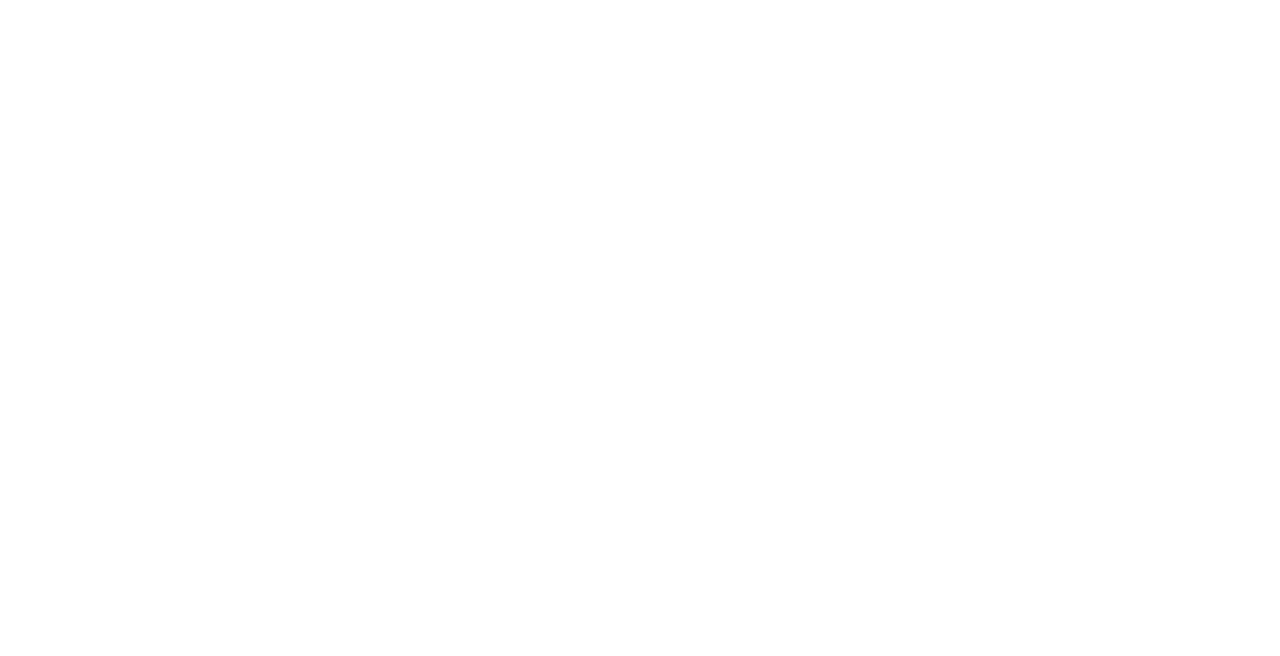
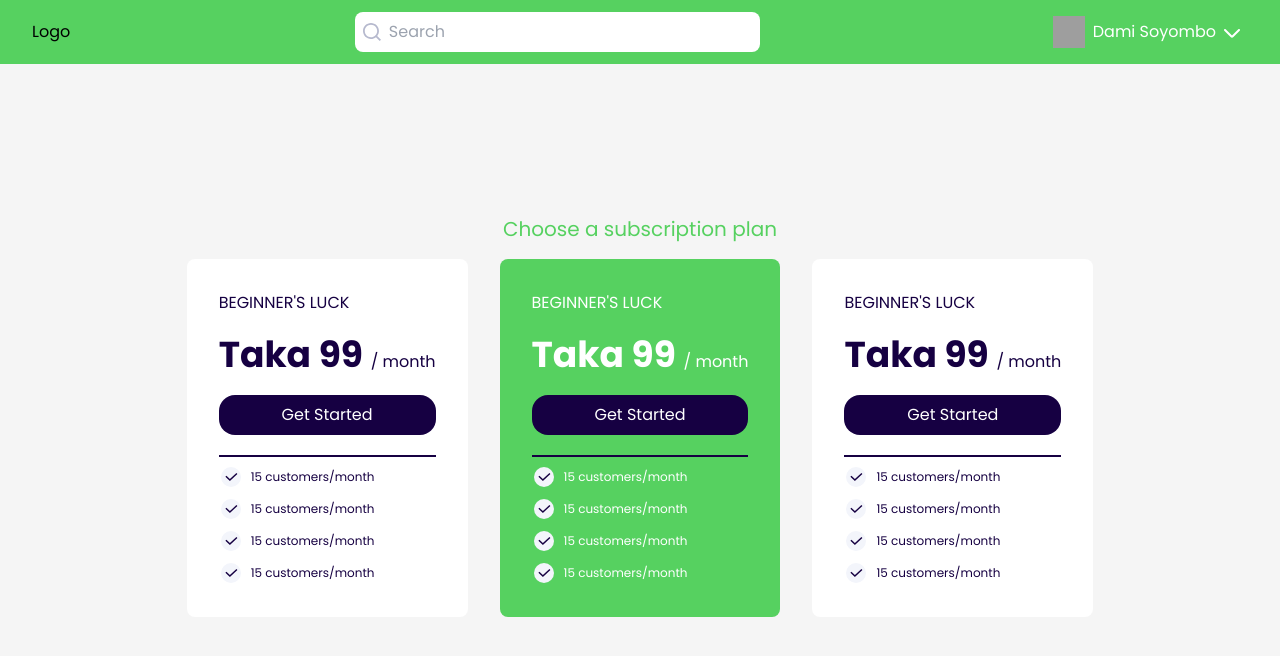
Before and after one commit to Sabbir-Rahman/sust-hackathon23-pixel, a React (Vite) app in the folder frontend/frontend-client/: page /subscription-page in a window 1280 px wide. Before the commit this address had no page. Shown: the top 656 px of the page. Built offline with nearby package versions, Linux system fonts and the light colour scheme; grey boxes are pictures that could not be loaded.

Commit message:
subscription page

```diff
--- a/frontend/frontend-client/src/App.tsx
+++ b/frontend/frontend-client/src/App.tsx
@@ -1,15 +1,17 @@
-import { Route, Routes } from "react-router-dom";
-import Heatmap from "./component/Analytics/heatmap.component";
-import Login from "./pages/authPages/Login";
-import Register from "./pages/authPages/Register";
-import HomePage from "./pages/HomePage";
+import { Route, Routes } from 'react-router-dom';
+import Heatmap from './component/Analytics/heatmap.component';
+import Login from './pages/authPages/Login';
+import Register from './pages/authPages/Register';
+import HomePage from './pages/HomePage';
+import SubscriptionPage from './pages/SubscriptionPage';
 const App = () => {
   return (
     <div>
       <Routes>
-        <Route path="/" element={<HomePage />} />
-        <Route path="/login" element={<Login />} />
-        <Route path="/register" element={<Register />} />
+        <Route path='/' element={<HomePage />} />
+        <Route path='/login' element={<Login />} />
+        <Route path='/register' element={<Register />} />
+        <Route path='/subscription-page' element={<SubscriptionPage />} />
       </Routes>
     </div>
   );
--- /dev/null
+++ b/frontend/frontend-client/src/pages/SubscriptionPage.tsx
@@ -0,0 +1,100 @@
+import React from 'react';
+import Layout from '../component/Common/Layout';
+
+const SubscriptionPage = () => {
+  return (
+    <Layout>
+      <div className='flex items-center justify-center flex-col w-100 h-[88vh] bg-bgColor'>
+        <div className='text-accent text-xl mb-2'>
+          Choose a subscription plan
+        </div>
+        <div className='flex items-center mt-2'>
+          <div className='rounded-lg p-8 text-[#160042] bg-white'>
+            <div>BEGINNER'S LUCK</div>
+            <div className='mt-5 mb-5'>
+              <span className='text-4xl font-bold'>Taka 99 </span>
+              <span>/ month</span>
+            </div>
+            <div className='p-2 mb-5 w-full rounded-2xl text-[white] bg-[#160042] text-center cursor-pointer'>
+              Get Started
+            </div>
+            <div className='h-0.5 w-full bg-[#160042]'></div>
+            <div className='flex items-center mt-2 mb-2'>
+              <img className='mr-2' src='/assets/svg/Checkbox.svg' alt='' />
+              <div className='text-xs'>15 customers/month</div>
+            </div>
+            <div className='flex items-center mt-2 mb-2'>
+              <img className='mr-2' src='/assets/svg/Checkbox.svg' alt='' />
+              <div className='text-xs'>15 customers/month</div>
+            </div>
+            <div className='flex items-center mt-2 mb-2'>
+              <img className='mr-2' src='/assets/svg/Checkbox.svg' alt='' />
+              <div className='text-xs'>15 customers/month</div>
+            </div>
+            <div className='flex items-center mt-2 mb-'>
+              <img className='mr-2' src='/assets/svg/Checkbox.svg' alt='' />
+              <div className='text-xs'>15 customers/month</div>
+            </div>
+          </div>
+
+          <div className='rounded-lg p-8 text-white bg-accent mr-8 ml-8'>
+            <div>BEGINNER'S LUCK</div>
+            <div className='mt-5 mb-5'>
+              <span className='text-4xl font-bold'>Taka 99 </span>
+              <span>/ month</span>
+            </div>
+            <div className='p-2 mb-5 w-full rounded-2xl text-[white] bg-[#160042] text-center cursor-pointer'>
+              Get Started
+            </div>
+            <div className='h-0.5 w-full bg-[#160042]'></div>
+            <div className='flex items-center mt-2 mb-2'>
+              <img className='mr-2' src='/assets/svg/Checkbox.svg' alt='' />
+              <div className='text-xs'>15 customers/month</div>
+            </div>
+            <div className='flex items-center mt-2 mb-2'>
+              <img className='mr-2' src='/assets/svg/Checkbox.svg' alt='' />
+              <div className='text-xs'>15 customers/month</div>
+            </div>
+            <div className='flex items-center mt-2 mb-2'>
+              <img className='mr-2' src='/assets/svg/Checkbox.svg' alt='' />
+              <div className='text-xs'>15 customers/month</div>
+            </div>
+            <div className='flex items-center mt-2 mb-'>
+              <img className='mr-2' src='/assets/svg/Checkbox.svg' alt='' />
+              <div className='text-xs'>15 customers/month</div>
+            </div>
+          </div>
+          <div className='rounded-lg p-8 text-[#160042] bg-white'>
+            <div>BEGINNER'S LUCK</div>
+            <div className='mt-5 mb-5'>
+              <span className='text-4xl font-bold'>Taka 99 </span>
+              <span>/ month</span>
+            </div>
+            <div className='p-2 mb-5 w-full rounded-2xl text-[white] bg-[#160042] text-center cursor-pointer'>
+              Get Started
+            </div>
+            <div className='h-0.5 w-full bg-[#160042]'></div>
+            <div className='flex items-center mt-2 mb-2'>
+              <img className='mr-2' src='/assets/svg/Checkbox.svg' alt='' />
+              <div className='text-xs'>15 customers/month</div>
+            </div>
+            <div className='flex items-center mt-2 mb-2'>
+              <img className='mr-2' src='/assets/svg/Checkbox.svg' alt='' />
+              <div className='text-xs'>15 customers/month</div>
+            </div>
+            <div className='flex items-center mt-2 mb-2'>
+              <img className='mr-2' src='/assets/svg/Checkbox.svg' alt='' />
+              <div className='text-xs'>15 customers/month</div>
+            </div>
+            <div className='flex items-center mt-2 mb-'>
+              <img className='mr-2' src='/assets/svg/Checkbox.svg' alt='' />
+              <div className='text-xs'>15 customers/month</div>
+            </div>
+          </div>
+        </div>
+      </div>
+    </Layout>
+  );
+};
+
+export default SubscriptionPage;
```
Also changed, not shown: frontend/frontend-client/src/component/Home/Newsfeed/index.tsx (+5 -5 lines), frontend/frontend-client/public/assets/svg/Checkbox.svg (added).
